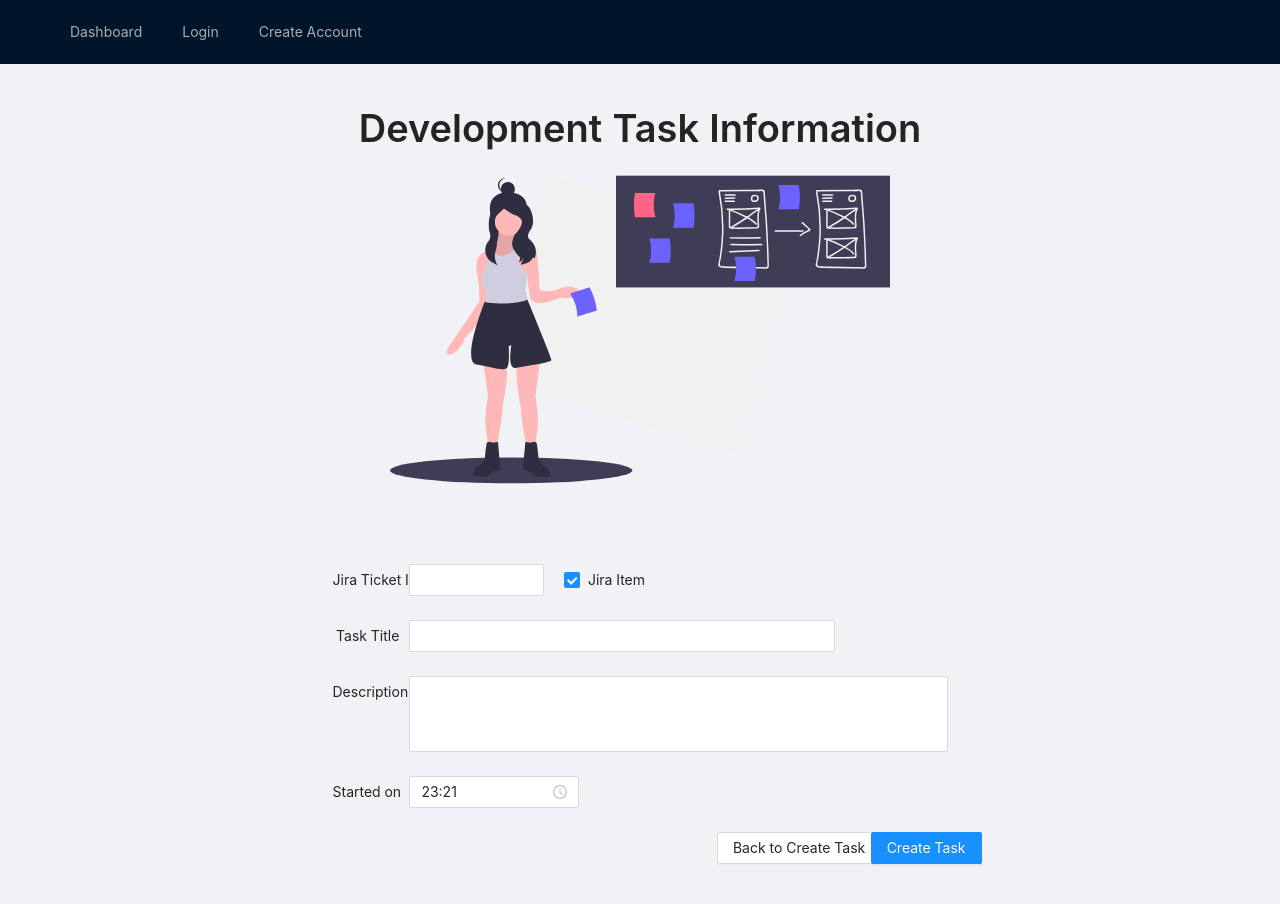
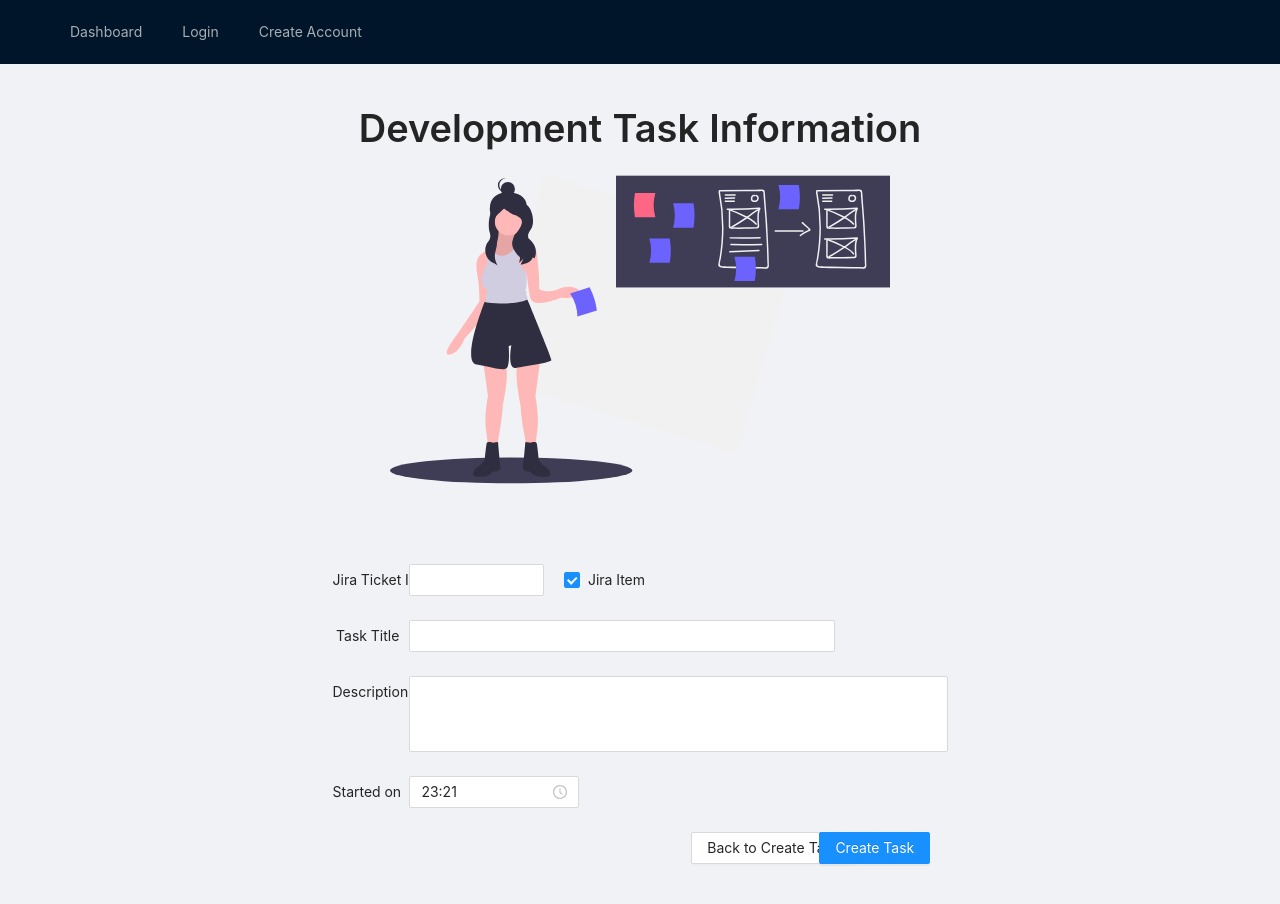
Before and after one commit to raujimenez/work-time-tracker, a React (Create React App) app in the folder client/: page /create-task/development in a window 1280 px wide. Shown: the top 904 px of the page. Built offline with nearby package versions, Linux system fonts and the light colour scheme.

Commit message:
corrected spacing issue with adding development task

```diff
--- a/client/src/components/tasks/CreateTaskDevelopment.jsx
+++ b/client/src/components/tasks/CreateTaskDevelopment.jsx
@@ -122,12 +122,12 @@ const CreateTaskDevelopment = (props) => {
             </Form.Item>
             <Form.Item>
               <Row justify="end">
-                <Col span="6">
+                <Col xs={{span: 16}} lg={{span: 5}}>
                   <Link to="/create-task">
                     <Button type="default">Back to Create Task</Button>
                   </Link>
                 </Col>
-                <Col span="3">
+                <Col xs={{span: 8}} lg={{span: 5}}>
                   <Button type="primary" onClick={handleCreateTask}>Create Task</Button>
                 </Col>
               </Row>
```
